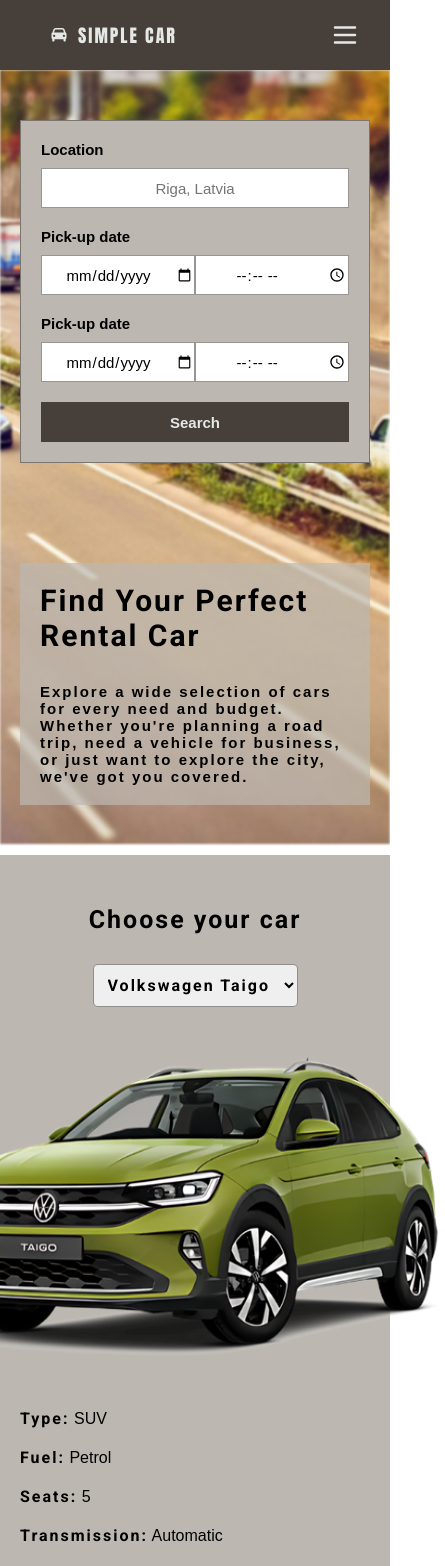
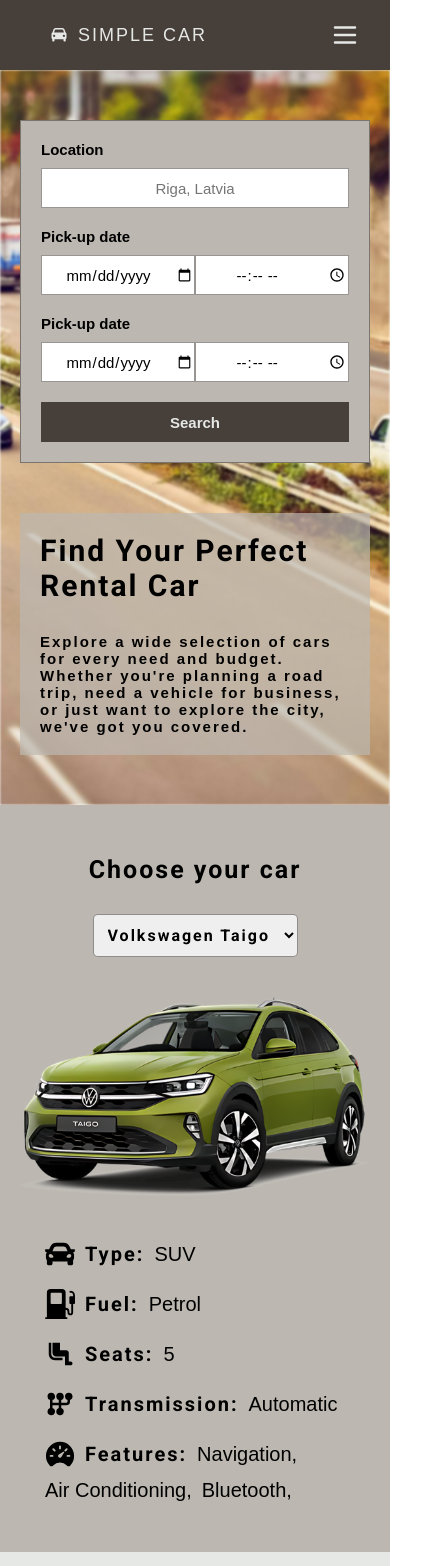
Before and after one commit to Raitis128/rent-car-app, a React (Vite) app: page / in a window 390 px wide. Shown: the top 1566 px of the page, 445 px wide, since content can reach past the window. Built offline with nearby package versions, Linux system fonts and the light colour scheme.

Commit message:
Add icons before cars information, add media queries for Cars, CarSelect, CarsInfo components, change mobile search gap, make logo an anchor to page top

```diff
--- a/src/components/CarSelect/CarSelect.styles.tsx
+++ b/src/components/CarSelect/CarSelect.styles.tsx
@@ -5,6 +5,8 @@
   flex-direction: column;
   justify-content: center;
   align-items: center;
+  max-width: 30rem;
+  width: 100%;
   gap: 3rem;
 
   h2 {
--- a/src/components/Cars/Cars.component.tsx
+++ b/src/components/Cars/Cars.component.tsx
@@ -13,7 +13,7 @@
   const [seats, setSeats] = useState(cars[0].seats);
 
   return (
-    <CarsContainer>
+    <CarsContainer id="cars">
       <CarSelect
         onChange={(value) =>
           cars.map((car) => {
--- a/src/components/Cars/Cars.styles.tsx
+++ b/src/components/Cars/Cars.styles.tsx
@@ -1,17 +1,17 @@
 import styled from "styled-components";
-
 
 export const CarsContainer = styled.section`
   display: flex;
   justify-content: center;
   align-items: center;
-  flex-wrap: wrap;
-  gap: 5rem;
+  gap: 8rem;
   padding: 10rem 25rem;
   background-color: var(--secondary-color);
 
   @media screen and (max-width: 1026px) {
     padding: 5rem 10rem;
+    flex-direction: column;
+    gap: 4rem;
   }
 
   @media screen and (max-width: 768px) {
@@ -23,7 +23,11 @@
   }
 
   img {
-    width: 50rem;
-    height: 30rem;
+    max-width: 50rem;
+    max-height: 30rem;
+    width: 100%;
+    height: 100%;
+    min-width: 30rem;
+    min-height: 20rem;
   }
 `;
--- a/src/components/CarsInfo/CarsInfo.component.tsx
+++ b/src/components/CarsInfo/CarsInfo.component.tsx
@@ -1,4 +1,10 @@
 import { CarsInfoContainer } from "./CarsInfo.styles";
+
+import { FaCar } from "react-icons/fa";
+import { BsFillFuelPumpFill } from "react-icons/bs";
+import { MdAirlineSeatLegroomNormal } from "react-icons/md";
+import { TbManualGearboxFilled } from "react-icons/tb";
+import { IoSpeedometer } from "react-icons/io5";
 
 interface Props {
   type: string;
@@ -12,18 +18,23 @@
   return (
     <CarsInfoContainer>
       <p>
+        <FaCar className="icon" />
         <span>Type:</span> {type}
       </p>
       <p>
+        <BsFillFuelPumpFill className="icon" />
         <span>Fuel:</span> {fuelType}
       </p>
       <p>
+        <MdAirlineSeatLegroomNormal className="icon" />
         <span>Seats:</span> {seats}
       </p>
       <p>
+        <TbManualGearboxFilled className="icon" />
         <span>Transmission:</span> {transmission}
       </p>
       <ul>
+        <IoSpeedometer className="icon" />
         <span>Features:</span>
         {features.map((feature, index) => (
           <li key={index}>{feature + ", "}</li>
--- a/src/components/CarsInfo/CarsInfo.styles.tsx
+++ b/src/components/CarsInfo/CarsInfo.styles.tsx
@@ -4,6 +4,8 @@
   display: flex;
   flex-direction: column;
   gap: 2rem;
+  max-width: 30rem;
+  width: 100%;
 
   span {
     font-weight: bold;
@@ -12,8 +14,11 @@
   }
 
   p {
-    font-size: 1.6rem;
+    font-size: 2rem;
     font-family: "Montserrat", sans-serif;
+    display: flex;
+    align-items: center;
+    gap: 1rem;
   }
 
   ul {
@@ -22,6 +27,10 @@
     align-items: center;
     gap: 1rem;
     list-style: none;
-    font-size: 1.6rem;
+    font-size: 2rem;
+  }
+  .icon {
+    width: 3rem;
+    height: 3rem;
   }
 `;
--- a/src/components/Navigation/Navigation.component.tsx
+++ b/src/components/Navigation/Navigation.component.tsx
@@ -18,8 +18,10 @@
     <Nav>
       <header>
         <span>
-          <BiSolidCar className="car" />
-          simple car
+          <a href="#search" className="logo">
+            <BiSolidCar className="car" />
+            simple car
+          </a>
         </span>
         <NavigationLinks className={"default-links"} />
         {isBurgerOpen ? (
--- a/src/components/Navigation/Navigation.styles.tsx
+++ b/src/components/Navigation/Navigation.styles.tsx
@@ -14,6 +14,12 @@
     display: flex;
     justify-content: space-between;
     align-items: center;
+  }
+
+  .logo {
+    display: flex;
+    text-decoration: none;
+    color : var(--text-primary-color);
   }
 
   span {
--- a/src/components/Search/Search.styles.tsx
+++ b/src/components/Search/Search.styles.tsx
@@ -21,6 +21,7 @@
 
   @media screen and (max-width: 680px) {
     flex-direction: column;
+    gap: 5rem;
   }
 
   @media screen and (max-width: 480px) {
```
